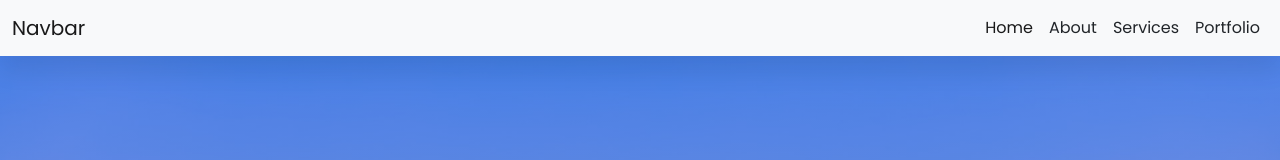
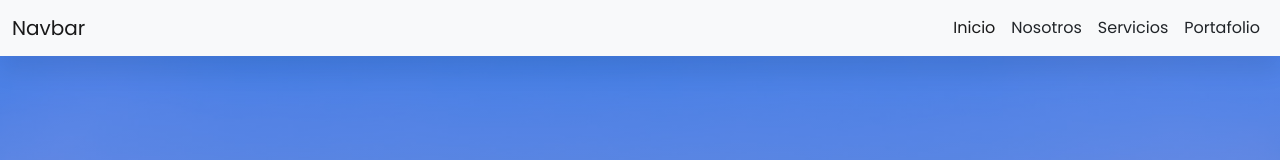
Before and after one commit to martincho222/primer-proyecto-comision-web6, a plain HTML site: page index.html in a window 1280 px wide. Shown: the top 160 px of the page. Drawn offline with nearby package versions, Linux system fonts and the light colour scheme.

Commit message:
se agregan cambios sobre el navbar

```diff
--- a/index.html
+++ b/index.html
@@ -24,16 +24,16 @@
               <div class="collapse navbar-collapse" id="navbarSupportedContent">
                 <ul class="navbar-nav ms-auto mb-2 mb-lg-0">
                   <li class="nav-item">
-                    <a class="nav-link active" aria-current="page" href="#">Home</a>
+                    <a class="nav-link active" aria-current="page" href="#">Inicio</a>
                   </li>
                   <li class="nav-item">
-                    <a class="nav-link" href="#about">About</a>
+                    <a class="nav-link" href="#about">Nosotros</a>
                   </li>
                   <li class="nav-item">
-                    <a class="nav-link" href="#services">Services</a>
+                    <a class="nav-link" href="#services">Servicios</a>
                   </li>
                   <li class="nav-item">
-                    <a class="nav-link" href="#portfolio">Portfolio</a>
+                    <a class="nav-link" href="#portfolio">Portafolio</a>
                   </li>
                 </ul>
               </div>
```
Also changed, not shown: 1 other file.
